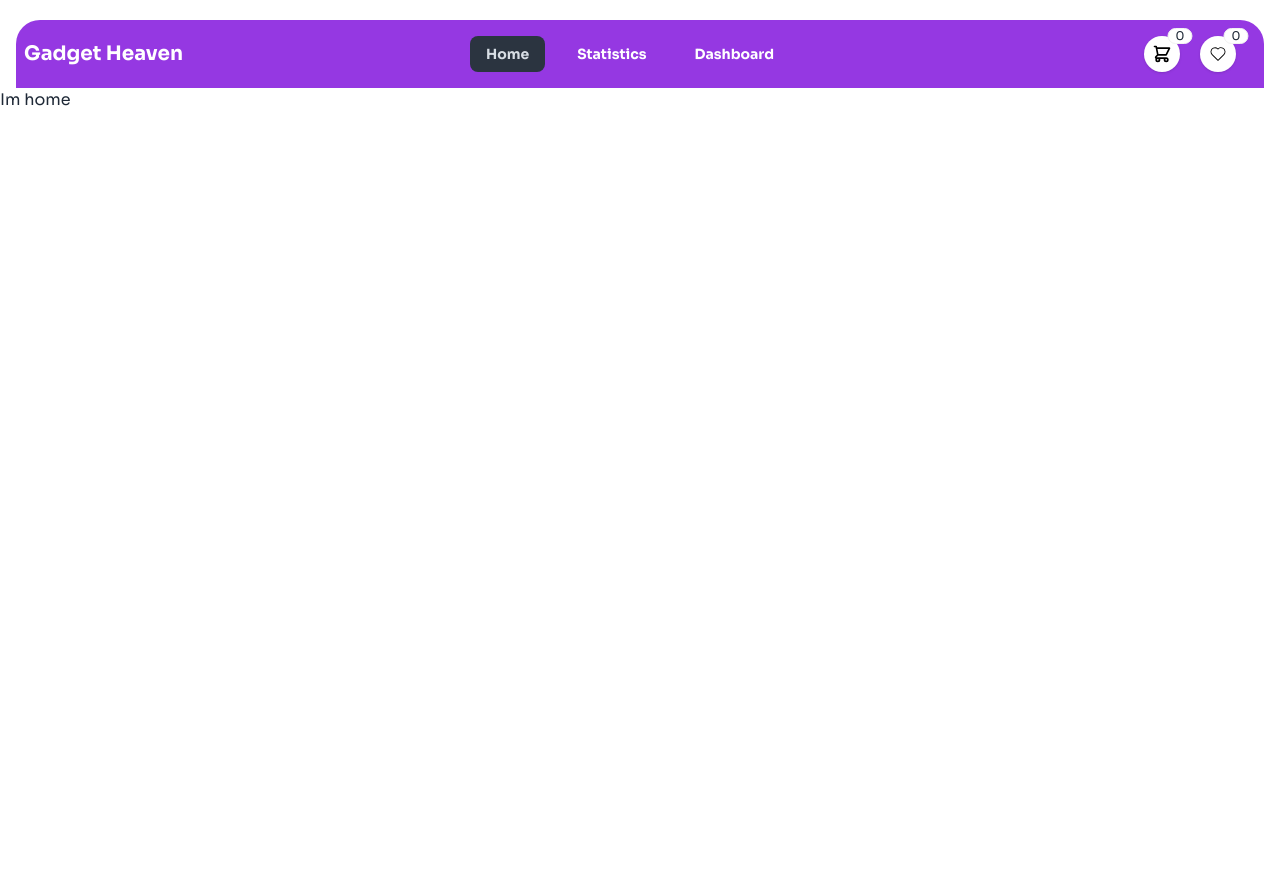
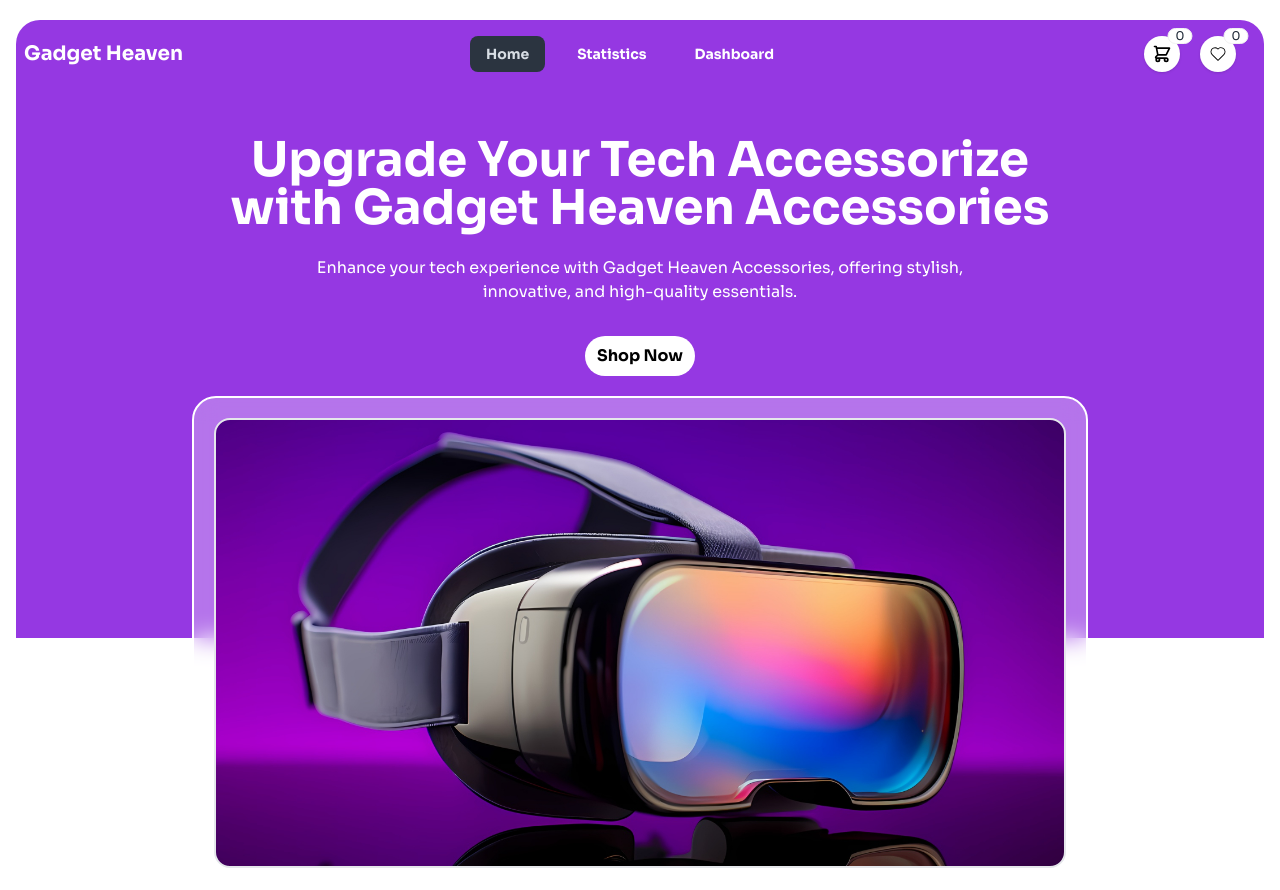
Before and after one commit to programming-hero-web-course-4/b10a8-gadget-heaven-sumonDev9, a React (Vite) app: page / in a window 1280 px wide. Before the commit the page ends 800 px from the top, so only its background shows below. Built offline with nearby package versions, Linux system fonts and the light colour scheme.

Commit message:
added banner components

```diff
--- a/src/components/Banner.jsx
+++ b/src/components/Banner.jsx
@@ -0,0 +1,20 @@
+// import bannerImg from '../assets/img/banner.jpg';
+const Banner = () => {
+    return (
+        <div className="bg-primary mx-4 h-[550px] pt-12 text-center">
+           <div className="max-w-4xl mx-auto">
+           <h1 className="text-5xl text-white font-bold">Upgrade Your Tech Accessorize with Gadget Heaven Accessories</h1>
+            <p className="mt-6 text-white max-w-2xl mx-auto">
+            Enhance your tech experience with Gadget Heaven Accessories, offering stylish, innovative, and high-quality essentials.</p>
+            <button className="text-black font-bold bg-white px-3 py-2 rounded-full mt-8">Shop Now</button>
+            <div className="backdrop-blur-md mt-5 rounded-3xl border-2 border-white p-5 bg-white/30">
+            <div
+                className="hero border-2 min-h-[450px] object-cover rounded-2xl bg-banner">
+            </div>
+            </div>
+           </div>
+        </div>
+    );
+};
+
+export default Banner;
--- a/src/layouts/MainlLayout.jsx
+++ b/src/layouts/MainlLayout.jsx
@@ -7,8 +7,9 @@
         <div>
             {/* navbar */}
             <Navber></Navber>
-            {/* banner */}
+            {/* dynamic */}
             <Outlet></Outlet>
+            {/* footer */}
         </div>
     );
 };
--- a/src/pages/Home.jsx
+++ b/src/pages/Home.jsx
@@ -1,9 +1,11 @@
+import Banner from "../components/Banner";
 
 
 const Home = () => {
     return (
         <div>
-            <h2>Im home</h2>
+            {/* banner */}
+            <Banner></Banner>
         </div>
     );
 };
--- a/tailwind.config.js
+++ b/tailwind.config.js
@@ -13,7 +13,10 @@
       },
       colors: {
         primary: '#9538E2'
-      }
+      },
+      backgroundImage: {
+        banner: "url('/src/assets/img/banner.jpg')"
+     }
     },
   },
   plugins: [
```
